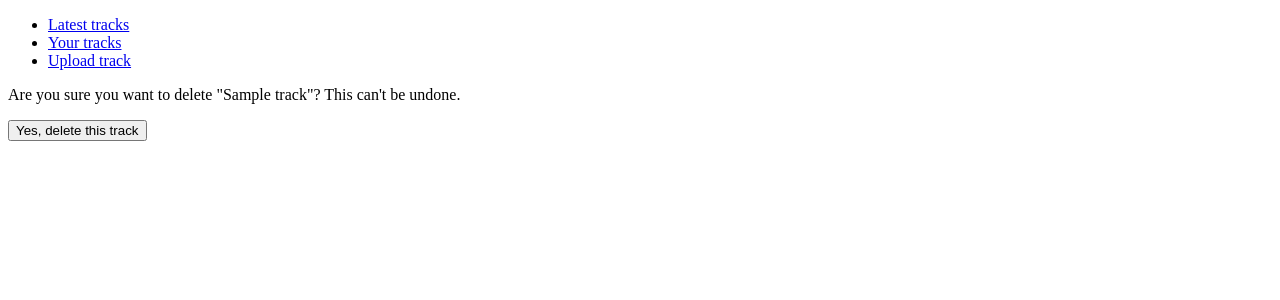
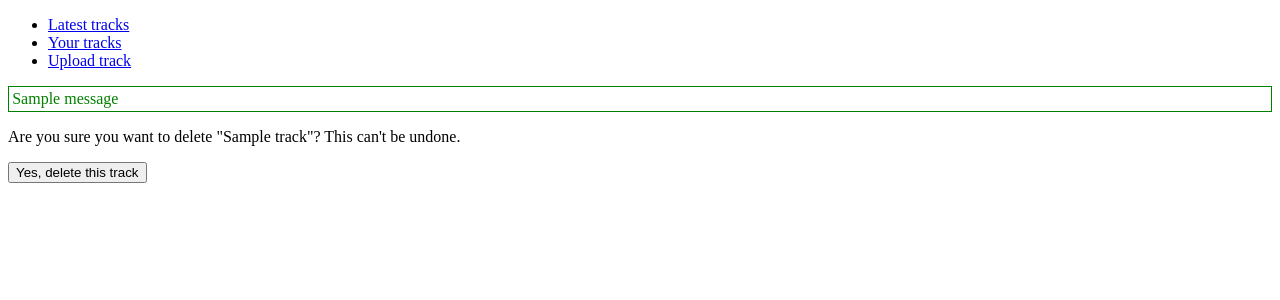
Before and after one commit to MechanisM/django-audiotracks, a Django app: a page that uses audiotracks/templates/audiotracks/base.html in a window 1280 px wide. Shown: the top 300 px of the page. Run offline with Django 3.2, Linux system fonts and the light colour scheme; a user stored in the database is signed in; tables that the repository leaves empty hold one stand-in row (values such as "Sample post"); one stand-in notice (Sample message) is shown.

Commit message:
Add modification notices.

```diff
--- a/audiotracks/templates/audiotracks/base.html
+++ b/audiotracks/templates/audiotracks/base.html
@@ -10,6 +10,8 @@
       .audiotracks-edit-row > div { float: left; margin-right: 1em; }
       .audiotracks-form { margin-bottom: 1em; }
       .audiotracks-delete-image-label { display: inline; }
+      .messages { color: green; border: solid 1px green; padding: 0.2em; }
+      .messages li { list-style: none; }
     </style>
   </head>
   <body>
@@ -26,6 +28,14 @@
       {% endif %}
   {% endblock %}
 
+  {% if messages %}
+  <ul class="messages">
+    {% for message in messages %}
+    <li{% if message.tags %} class="{{ message.tags }}"{% endif %}>{{ message }}</li>
+    {% endfor %}
+  </ul>
+  {% endif %}
+
   {% block body %}
   {% endblock %}
   </body>
--- a/audiotracks/views.py
+++ b/audiotracks/views.py
@@ -10,6 +10,7 @@ from django.http import HttpResponseRedirect
 from django.shortcuts import get_object_or_404, render_to_response, redirect
 from django.template import RequestContext
 from django.views.decorators.csrf import csrf_exempt
+from django.contrib import messages
 import mutagen
 
 from audiotracks.models import Track
@@ -73,7 +74,8 @@ def edit_track(request, username, track_id):
             if 'delete_image' in request.POST:
                 track.image = None
                 track.save()
-            return HttpResponseRedirect(urlresolvers.reverse('audiotracks',
+            messages.add_message(request, messages.INFO, 'Your changes have been saved.')
+            return HttpResponseRedirect(urlresolvers.reverse('user_index',
                 args=[username]))
     else:
         form = TrackEditForm(instance=track, )
@@ -101,4 +103,5 @@ def delete_track(request, username):
     track_id = request.POST.get('track_id')
     track = request.user.tracks.get(id=track_id)
     track.delete()
+    messages.add_message(request, messages.INFO, '"%s" has been deleted.' % track.title)
     return HttpResponseRedirect(request.POST.get('came_from', '/'))
```
